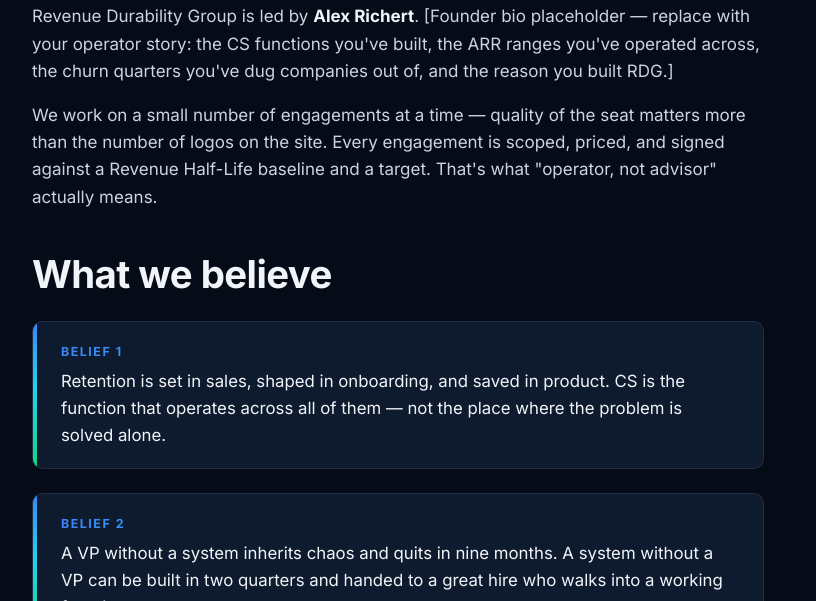
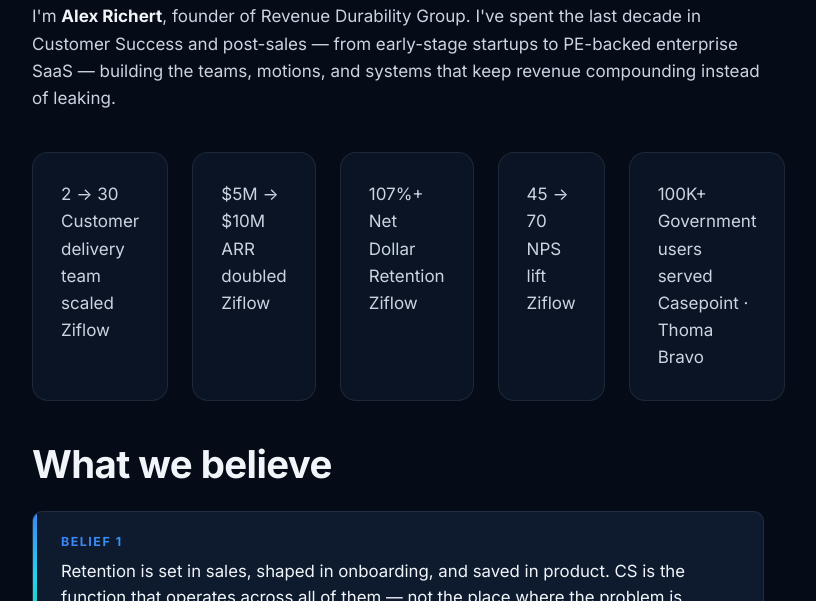
Before and after one commit to arichert1045/revenuedurabilitygroup, a plain HTML site: page about.html in a window 1280 px wide. Shown: the part 649-1250 px from the top of the page, without its empty margins (242-1058 px from the left). Drawn offline with Linux system fonts and the light colour scheme.

Commit message:
Add files via upload

```diff
--- a/about.html
+++ b/about.html
@@ -48,9 +48,36 @@
 
     <section>
       <div class="wrap-narrow">
-        <h2>Who we are</h2>
-        <p>Revenue Durability Group is led by <strong>Alex Richert</strong>. [Founder bio placeholder — replace with your operator story: the CS functions you've built, the ARR ranges you've operated across, the churn quarters you've dug companies out of, and the reason you built RDG.]</p>
-        <p>We work on a small number of engagements at a time — quality of the seat matters more than the number of logos on the site. Every engagement is scoped, priced, and signed against a Revenue Half-Life baseline and a target. That's what "operator, not advisor" actually means.</p>
+        <h2>Who I am</h2>
+        <p>I'm <strong>Alex Richert</strong>, founder of Revenue Durability Group. I've spent the last decade in Customer Success and post-sales — from early-stage startups to PE-backed enterprise SaaS — building the teams, motions, and systems that keep revenue compounding instead of leaking.</p>
+
+        <div class="grid grid-5 metric-grid mt-3">
+          <div class="card metric-card">
+            <div class="metric-num">2 → 30</div>
+            <div class="metric-label">Customer delivery team scaled</div>
+            <div class="metric-source">Ziflow</div>
+          </div>
+          <div class="card metric-card">
+            <div class="metric-num">$5M → $10M</div>
+            <div class="metric-label">ARR doubled</div>
+            <div class="metric-source">Ziflow</div>
+          </div>
+          <div class="card metric-card">
+            <div class="metric-num">107%+</div>
+            <div class="metric-label">Net Dollar Retention</div>
+            <div class="metric-source">Ziflow</div>
+          </div>
+          <div class="card metric-card">
+            <div class="metric-num">45 → 70</div>
+            <div class="metric-label">NPS lift</div>
+            <div class="metric-source">Ziflow</div>
+          </div>
+          <div class="card metric-card">
+            <div class="metric-num">100K+</div>
+            <div class="metric-label">Government users served</div>
+            <div class="metric-source">Casepoint · Thoma Bravo</div>
+          </div>
+        </div>
 
         <h2 class="mt-3">What we believe</h2>
         <div class="callout">
```
